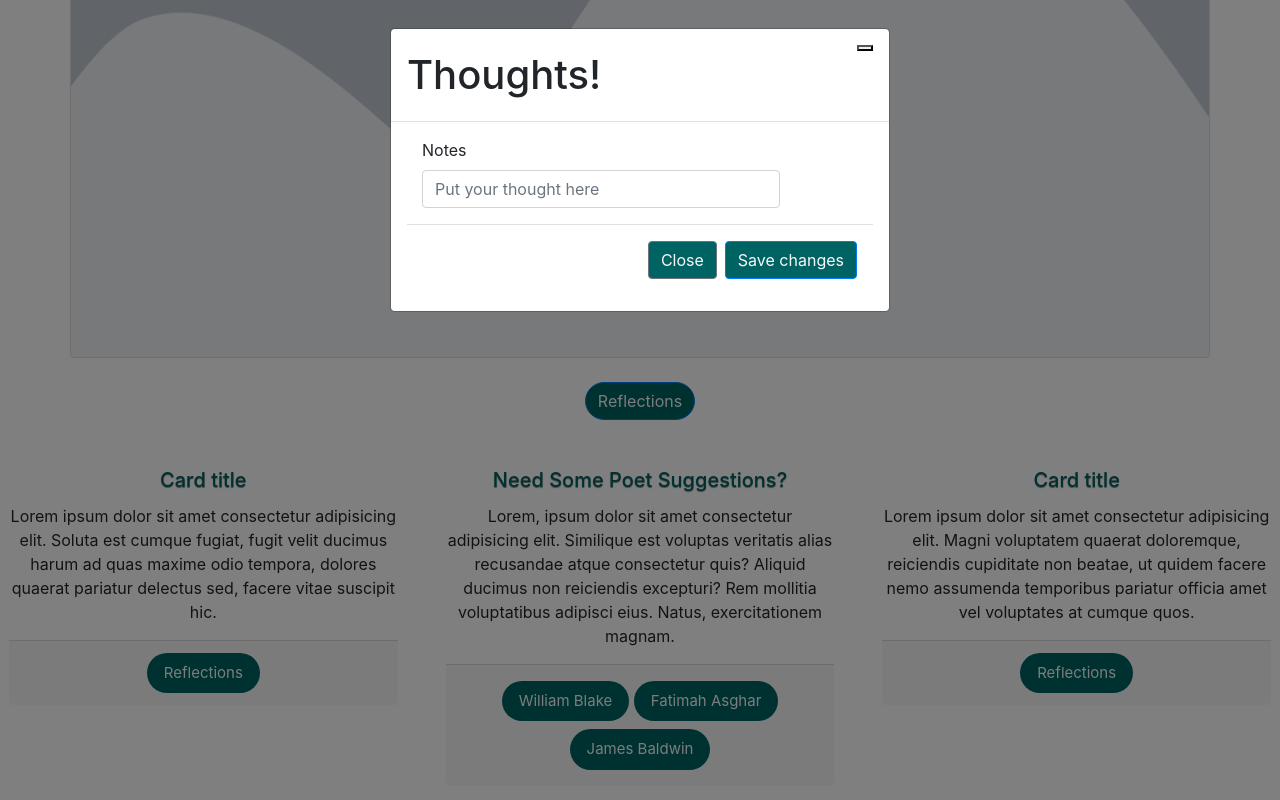
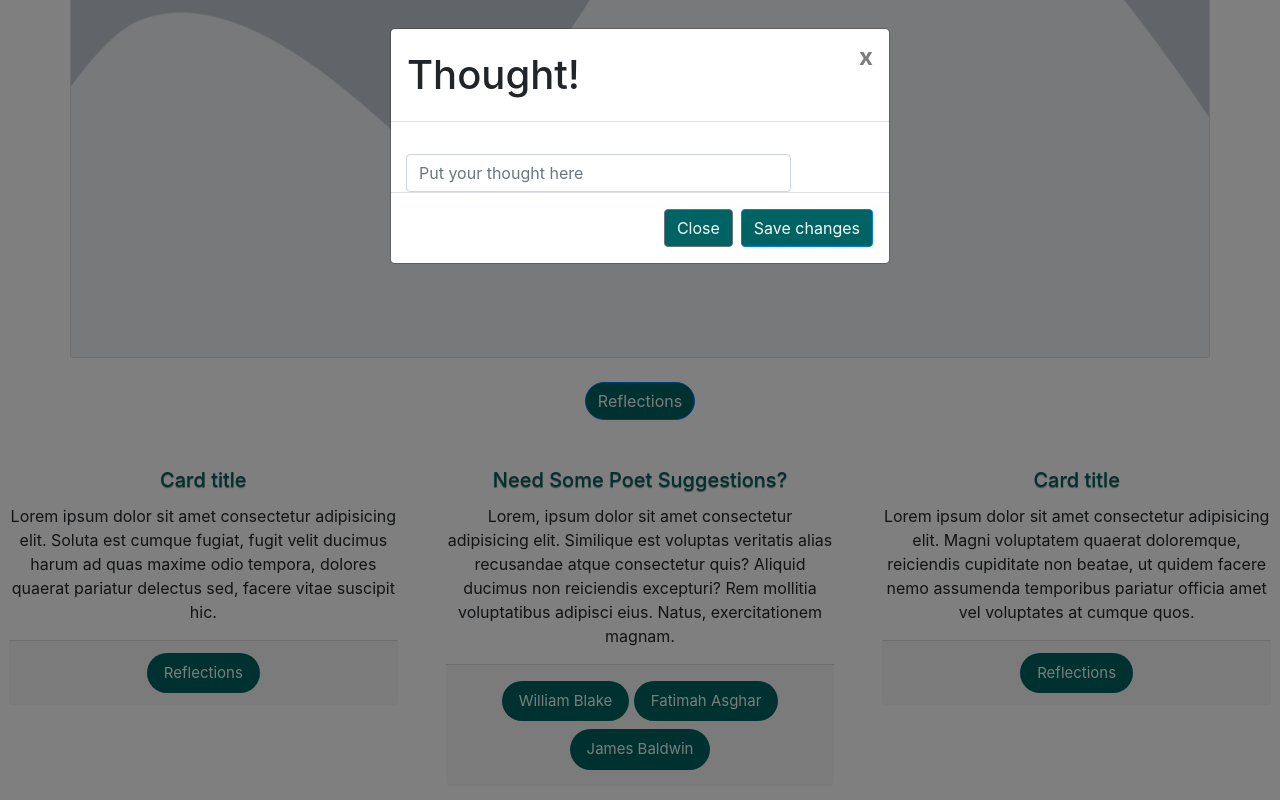
Before and after one commit to marinabtc/OdeToCode, a plain HTML site: page index.html in a window 1280 px wide. Both pictures are taken after a click on the button "Reflections". Shown: the part 713-1513 px from the top of the page. Drawn offline with nearby package versions, Linux system fonts and the light colour scheme.

Commit message:
added modal

```diff
--- a/index.html
+++ b/index.html
@@ -139,7 +139,8 @@
     <!-- User reflections button to open modal that will contain form for them to enter reflections -->
 
     <div class="row justify-content-center my-4">
-      <button type="button" class="btn btn-primary rounded-pill" data-bs-toggle="modal" data-bs-target="#exampleModal">
+      <button type="button" class="align-self-end btn btn-primary rounded-pill" data-bs-toggle="modal"
+        data-bs-target="#exampleModal">
         Reflections
       </button>
       <!-- Modal -->
@@ -147,25 +148,23 @@
         <div class="modal-dialog">
           <div class="modal-content">
             <div class="modal-header">
-              <h1 class="modal-title fs-5" id="exampleModalLabel">Thoughts!</h1>
-              <button type="button" class="btn-close" data-bs-dismiss="modal" aria-label="Close"></button>
+              <h1 class="modal-title fs-5" id="exampleModalLabel">Thought!</h1>
+              <button type="button" class="close" data-bs-dismiss="modal" aria-label="Close">x</button>
             </div>
             <div class="modal-body">
-              <form id="updateeventsform2" class="form-horizontal"></form>
-              <div class="form-group">
-                <label class="col-sm-2 control-label" for="inputNotes">Notes</label>
-                <div class="col-sm-10">
-                  <input type="text" class="form-control" id="newnote" name="newnote"
-                    placeholder="Put your thought here" />
-                </div>
-              </div>
-              <div class="modal-footer">
-                <button type="button" class="btn btn-secondary" data-bs-dismiss="modal">Close</button>
-                <button type="button" class="btn btn-primary">Save changes</button>
-              </div>
+            </div>
+            <div class="col-sm-10">
+              <input type="text" class="form-control" id="newnote" name="newnote" placeholder="Put your thought here" />
+            </div>
+            <div class="modal-footer">
+              <button type="button" class="btn btn-secondary" data-bs-dismiss="modal">Close</button>
+              <button id='save' class="btn btn-primary">Save changes</button>
+
             </div>
           </div>
         </div>
+      </div>
+
   </section>
 
   </div>
```
